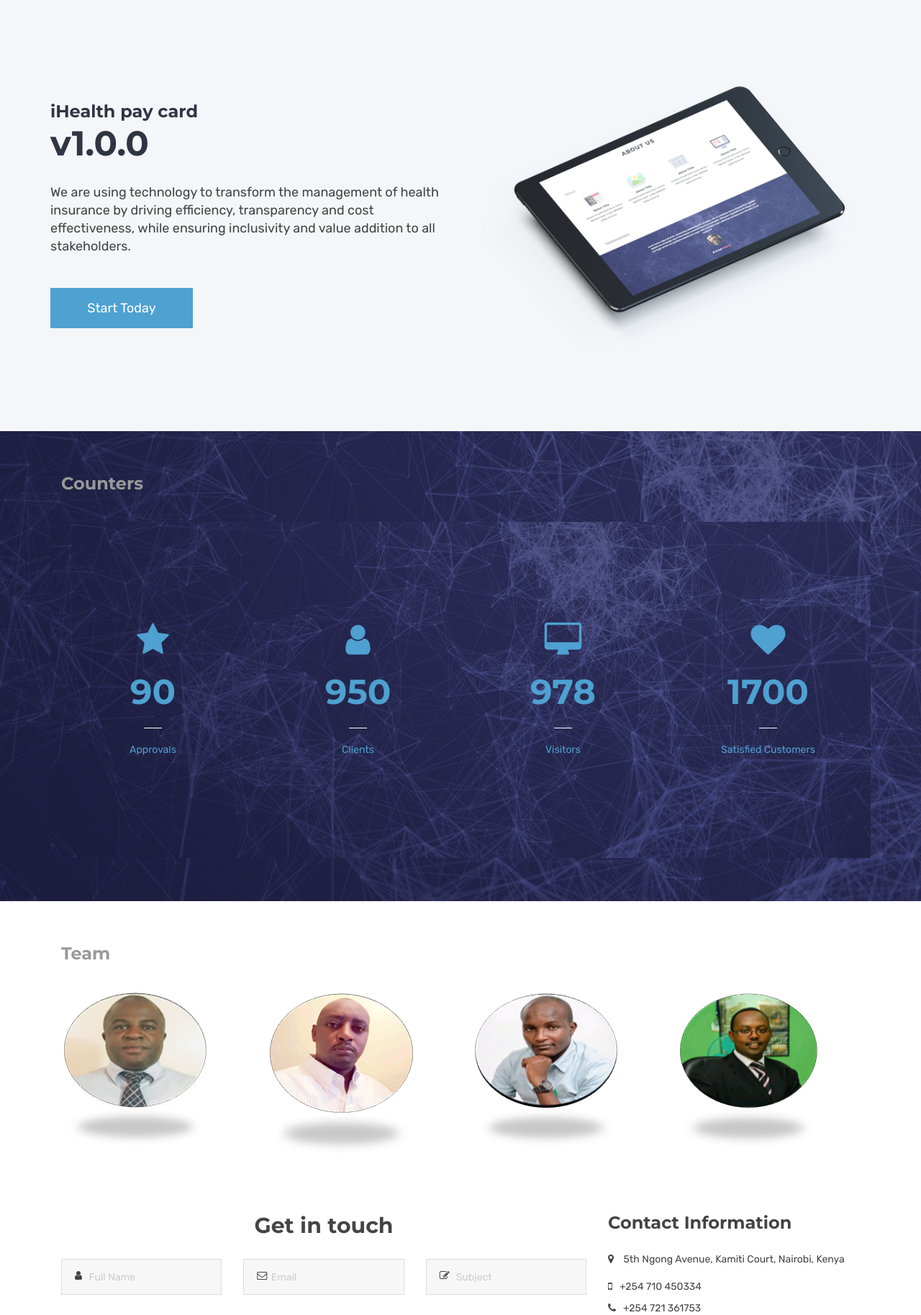
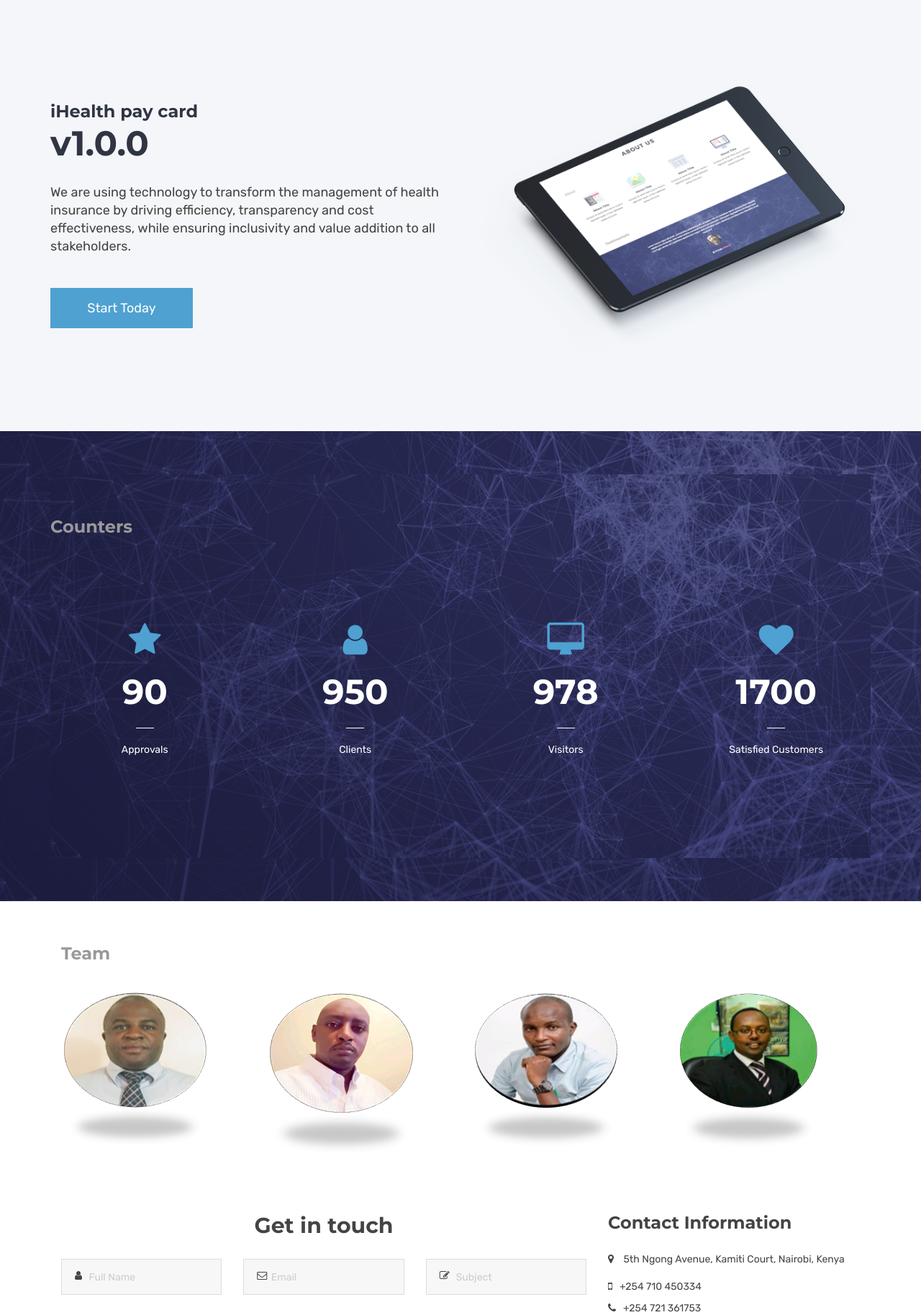
Before and after one commit to iHealth-paycard/ihealth, a Jekyll site: the page built from index.html, in a window 1280 px wide. Shown: the part 1873-3700 px from the top of the page at 72% size. Built offline with Jekyll 4.4.1, drawn with Linux system fonts in a browser that asks for light colours.

Commit message:
Updated main.css

```diff
--- a/assets/css/main.css
+++ b/assets/css/main.css
@@ -2165,14 +2165,14 @@
   font-size: 48px;
 }
 .count-one .count-value {
-  color: #4ea1d1;
-  /* color: #fff; */
+  /* color: #4ea1d1; */
+  color: #fff;
   font-size: 48px;
   margin-bottom: 20px;
 }
 .count-one .count-title {
-  color: #4ea1d1;
-  /* color: #fff; */
+  /* color: #4ea1d1; */
+  color: #fff;
   font-size: 14px;
 }
 .width25-divider {
--- a/index.html
+++ b/index.html
@@ -120,9 +120,9 @@
 	 </div>
       <!-- <div class="mb-60"></div>-->
       <div id="counter">
-        <div class="container">
+        <div class="container single-testimonial-area">
           <h4 class="sub-title">Counters</h4>
-          <div class="row count-to-sec single-testimonial-area">
+          <div class="row count-to-sec">
             <div class="col-md-3 col-sm-6 count-one">
               <span class="icon"><i class="fa fa-star"> </i></span>
               <h3 class="timer count-value" data-to="90" data-speed="1000">90</h3>
```
